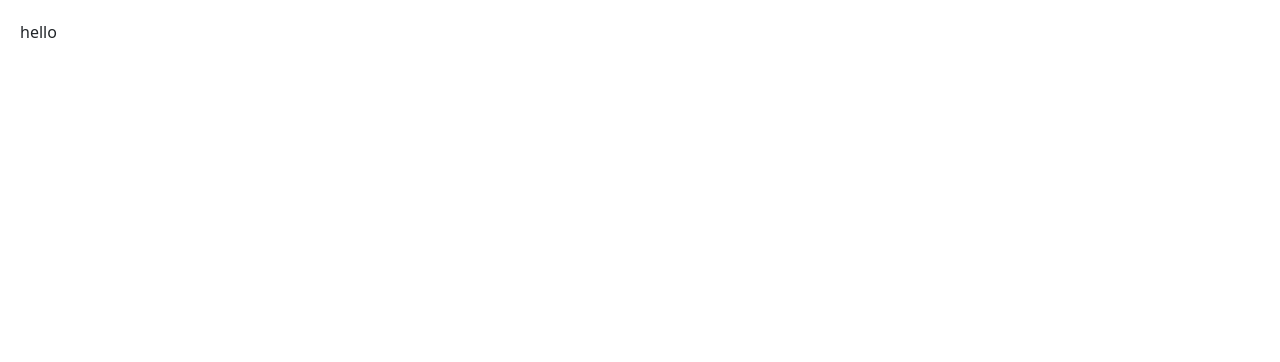
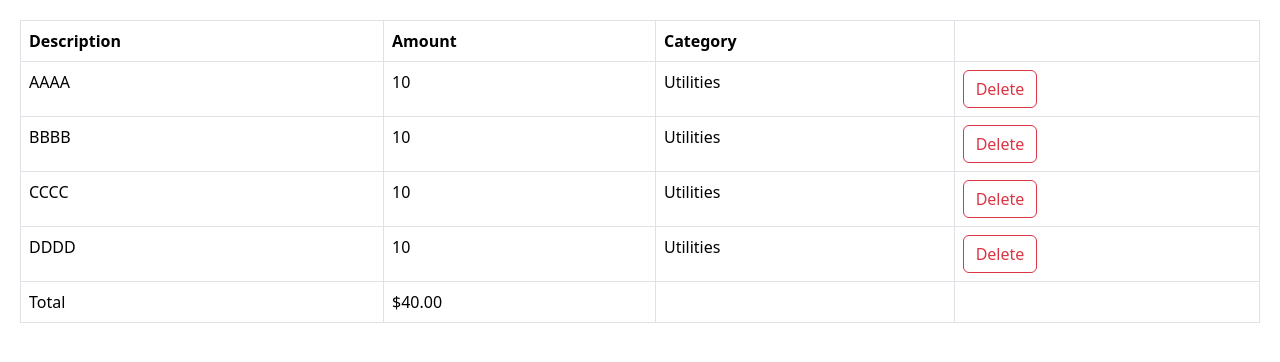
Before and after one commit to MarkusAP98/learnReactJohn, a React (Vite) app: page / in a window 1280 px wide. Shown: the top 362 px of the page. Built offline with nearby package versions, Linux system fonts and the light colour scheme.

Commit message:
Add expenses list to App component and format total amount in ExpanseList component.

```diff
--- a/src/App.tsx
+++ b/src/App.tsx
@@ -1,12 +1,19 @@
 import { useState } from "react";
+import ExpanseList from "./expanse-tracker/components/ExpanseList";
 
 export const categories = ["Groceries", "Utilities", "Entertaiment"];
 
 function App() {
+  const expenses = [
+    { id: 1, description: "AAAA", amount: 10, category: "Utilities" },
+    { id: 2, description: "BBBB", amount: 10, category: "Utilities" },
+    { id: 3, description: "CCCC", amount: 10, category: "Utilities" },
+    { id: 4, description: "DDDD", amount: 10, category: "Utilities" }
+  ];
 
   return (
     <div className="">
-      hello
+      <ExpanseList expenses={expenses} onDelete={(id) => console.log('delete', id)}/>
     </div>
   );
 }
--- a/src/expanse-tracker/components/ExpanseList.tsx
+++ b/src/expanse-tracker/components/ExpanseList.tsx
@@ -37,7 +37,7 @@ const ExpanseList = ({expenses, onDelete}: Props) => {
         <tfoot>
             <tr>
                 <td>Total</td>
-                <td>{expenses.reduce((acc, expense) => expense.amount + acc, 0).toFixed(2)}</td>
+                <td>${expenses.reduce((acc, expense) => expense.amount + acc, 0).toFixed(2)}</td>
                 <td></td>
                 <td></td>
             </tr>
```
